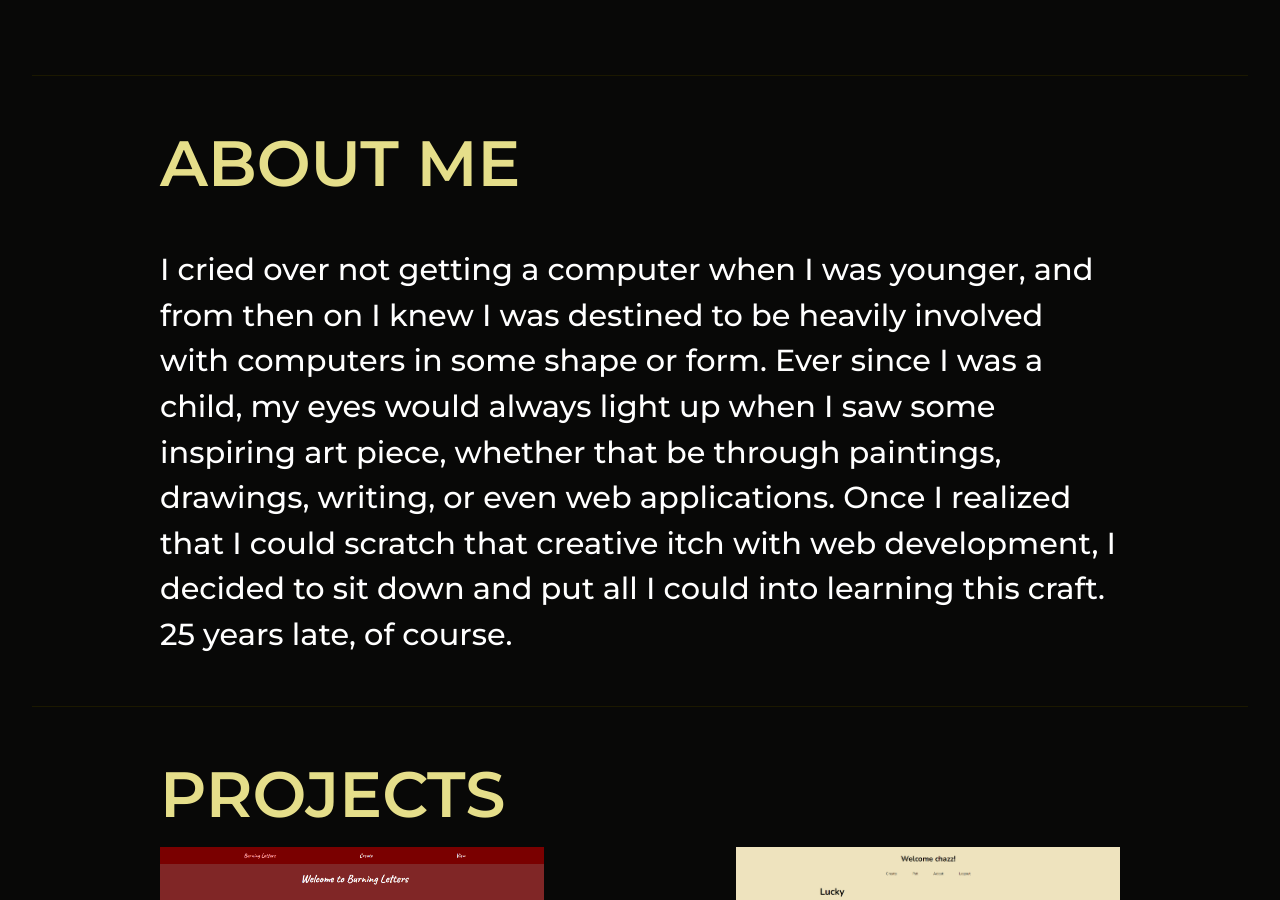
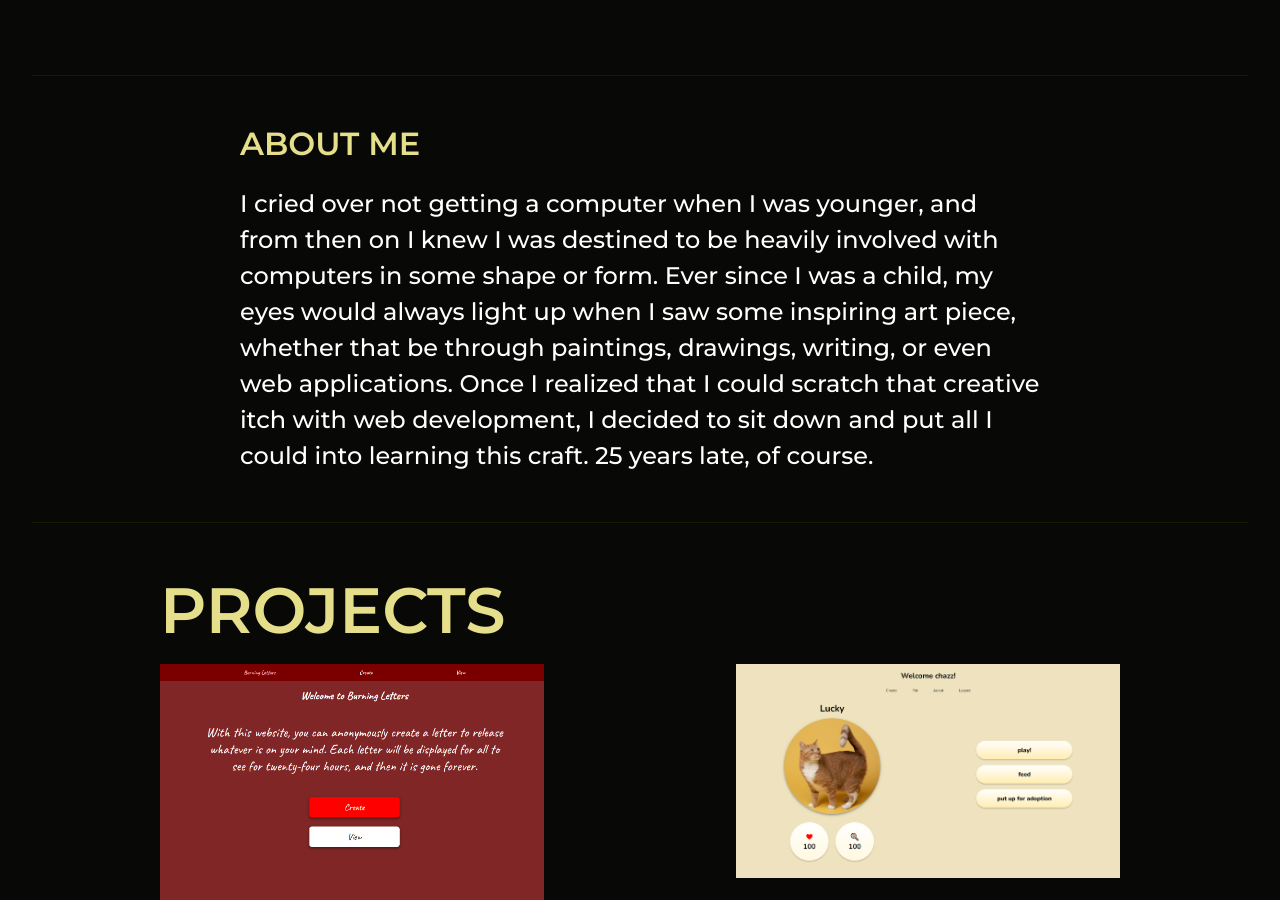
Before and after one commit to czcarrizales/react-portfolio, a React (Create React App) app: page / in a window 1280 px wide. Shown: the part 1080-1980 px from the top of the page. Built offline with nearby package versions, Linux system fonts and the light colour scheme.

Commit message:
tablet responsiveness

```diff
--- a/src/css/About.css
+++ b/src/css/About.css
@@ -19,18 +19,25 @@
     line-height: 1.5;
 }
 
+@media (min-width: 800px) {
+    .about-container {
+        margin-left: 10em;
+        margin-right: 10em;
+    }
+}
+
 @media (min-width: 1000px) {
     .about-container {
         flex-direction: column;
-        margin-left: 10em;
-        margin-right: 10em;
+        margin-left: 15em;
+        margin-right: 15em;
     }
 
     .about-container h2 {
-        font-size: 4rem;
+        font-size: 2rem;
     }
 
     .about-container p {
-        font-size: 1.9rem;
+        font-size: 1.5rem;
     }
 }
```
